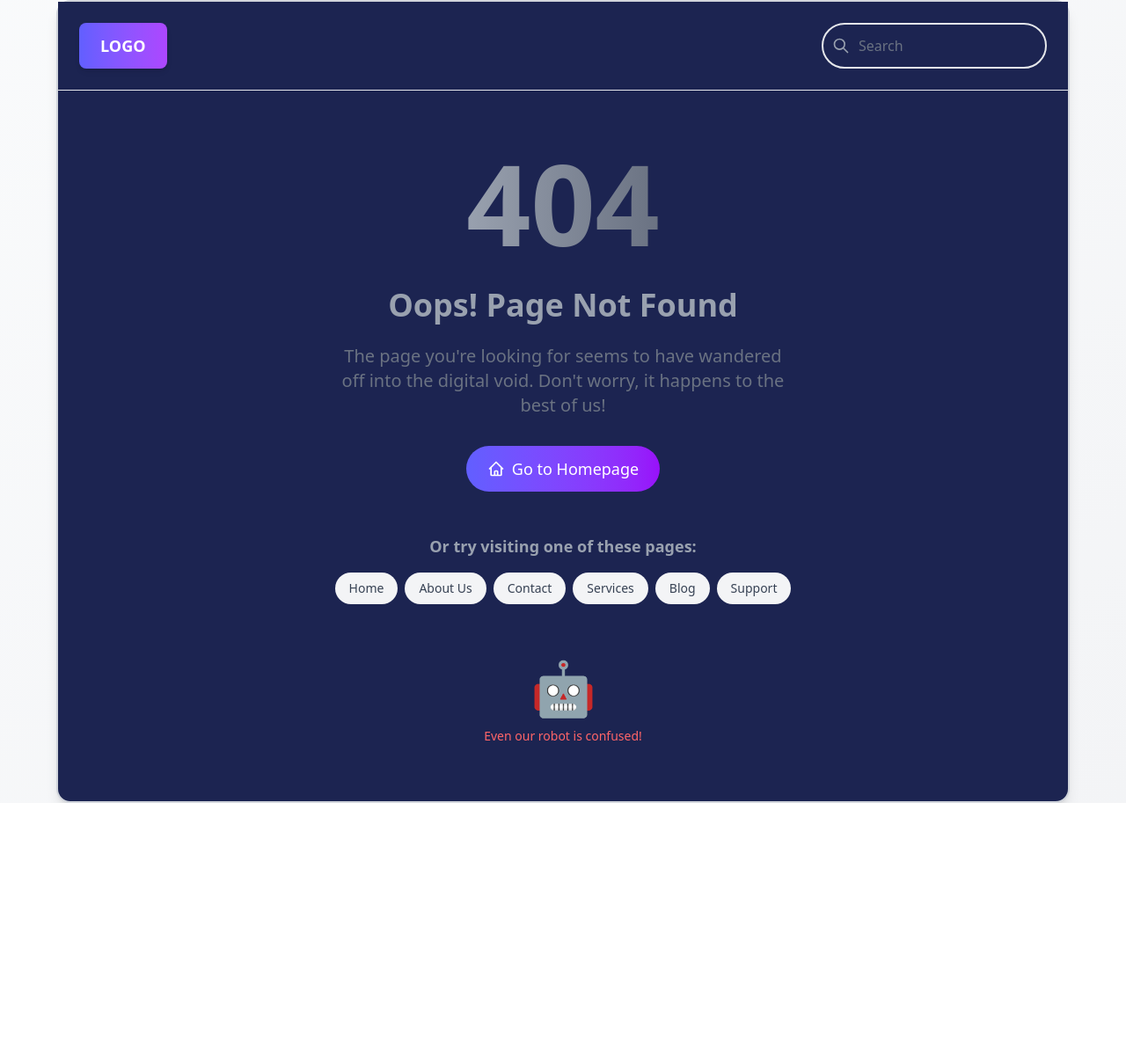
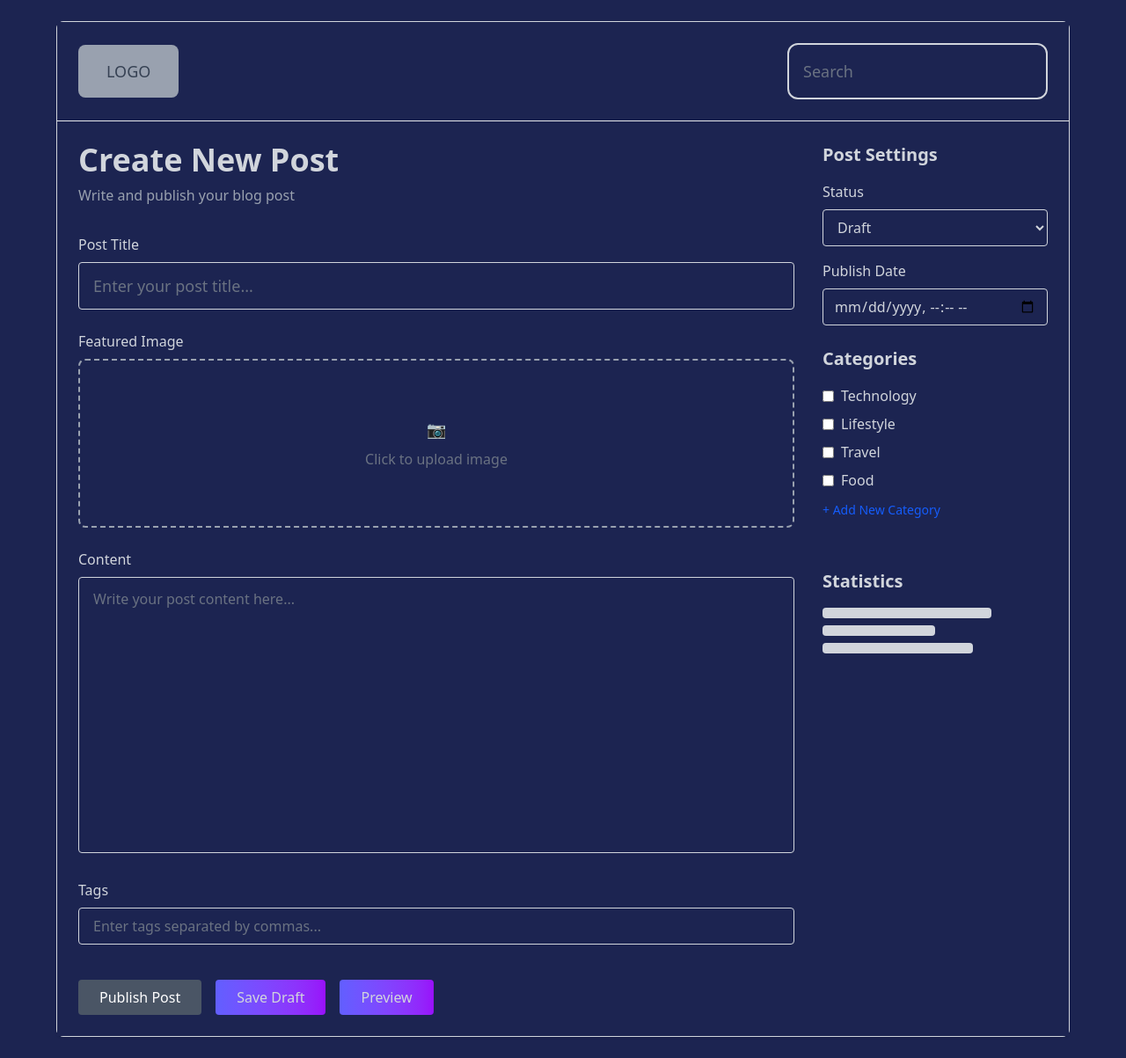
Before and after one commit to Dev-Rid/myBlogWebsite, a React (Vite) app: page /create in a window 1280 px wide. Shown: the whole page at 88% size. Before the commit the page ends 913 px from the top, so only its background shows below. Built offline with nearby package versions, Linux system fonts and the light colour scheme; a web font is replaced by a local one.

Commit message:
feat: added logo component to route fro dashboard

```diff
--- /dev/null
+++ b/src/pages/CreateBlog.jsx
@@ -0,0 +1,192 @@
+import React from 'react';
+
+const CreatePostPage = () => {
+  return (
+    <div className="primary min-h-screen bg-gray-50 p-6">
+      <div className="max-w-6xl mx-auto bg-white rounded-lg border border-gray-300 shadow-sm">
+        {/* Header */}
+        <div className="primary flex items-center justify-between p-6 border-b border-gray-200">
+          <button
+            className='bg-gray-400 rounded-lg px-8 py-4 text-gray-700 font-medium text-lg '
+            // className="bg-gray-300 hover:bg-gray-400 text-gray-700 px-6 py-2 rounded"
+          >
+            LOGO
+          </button>
+          <input
+            type="text"
+            placeholder="Search"
+            // className="w-64 px-4 py-2 bg-gray-200 border border-gray-300 rounded placeholder:text-gray-600 focus:outline-none focus:ring-2 focus:ring-blue-500"
+            className="px-4 py-4 border-2 border-gray-300 rounded-xl text-gray-300 placeholder-gray-500 focus:outline-none focus:border-blue-500 focus:ring-1 focus:ring-blue-500 text-lg"
+
+          />
+        </div>
+
+        <div className="primary flex gap-8 p-6">
+          {/* Main Content - Create Post Form */}
+          <div className="flex-1">
+            {/* Page Header */}
+            <div className="mb-8">
+              <h1 className="text-4xl font-bold text-gray-300 mb-2">Create New Post</h1>
+              <p className="text-gray-400">Write and publish your blog post</p>
+            </div>
+
+            {/* Post Form */}
+            <form className="space-y-6">
+              {/* Post Title */}
+              <div>
+                <label className="block text-gray-300 font-medium mb-2">Post Title</label>
+                <input
+                  type="text"
+                  placeholder="Enter your post title..."
+                  className="primary w-full px-4 py-3 bg-gray-200 border border-gray-300 rounded placeholder:text-gray-500 focus:outline-none focus:ring-2 focus:ring-blue-500 text-lg"
+                />
+              </div>
+
+              {/* Featured Image Upload */}
+              <div>
+                <label className="block text-gray-300 font-medium mb-2">Featured Image</label>
+                <div className="primary w-full h-48 bg-gray-200 border-2 border-dashed border-gray-400 rounded-lg flex items-center justify-center cursor-pointer hover:bg-gray-300">
+                  <div className="text-center">
+                    <div className="text-gray-500 text-lg mb-2">📷</div>
+                    <span className="text-gray-500">Click to upload image</span>
+                  </div>
+                </div>
+              </div>
+
+              {/* Post Content */}
+              <div className=''>
+                <label className=" block text-gray-300 font-medium mb-2">Content</label>
+                <textarea
+                  rows={12}
+                  placeholder="Write your post content here..."
+                  className="primary w-full px-4 py-3 bg-gray-200 border border-gray-300 rounded placeholder:text-gray-500 focus:outline-none focus:ring-2 focus:ring-blue-500 resize-none"
+                ></textarea>
+              </div>
+
+              {/* Tags */}
+              <div>
+                <label className="block text-gray-300 font-medium mb-2">Tags</label>
+                <input
+                  type="text"
+                  placeholder="Enter tags separated by commas..."
+                  className="primary w-full px-4 py-2 bg-gray-200 border border-gray-300 rounded placeholder:text-gray-500 focus:outline-none focus:ring-2 focus:ring-blue-500"
+                />
+              </div>
+
+              {/* Action Buttons */}
+              <div className="flex gap-4 pt-4">
+                <button
+                  type="submit"
+                  className="bg-gray-600 hover:bg-gray-700 text-white px-6 py-2 rounded font-medium"
+                >
+                  Publish Post
+                </button>
+                <button
+                  type="button"
+                  className="bg-gray-300 hover:bg-gray-400  bg-gradient-to-r from-indigo-500 to-purple-600 text-gray-300 px-6 py-2 rounded font-medium"
+                >
+                  Save Draft
+                </button>
+                <button
+                  type="button"
+                  className="bg-gray-200 hover:bg-gray-300  bg-gradient-to-r from-indigo-500 to-purple-600 text-gray-300 px-6 py-2 rounded font-medium"
+                >
+                  Preview
+                </button>
+              </div>
+            </form>
+          </div>
+
+          {/* Sidebar */}
+          <div className="w-64 space-y-6">
+            {/* Post Settings */}
+            <div>
+              <h3 className="text-xl font-bold text-gray-300 mb-4">Post Settings</h3>
+              <div className="space-y-4">
+                {/* Status */}
+                <div>
+                  <label className=" block text-gray-300 font-medium mb-2">Status</label>
+                  <select className="primary w-full px-3 py-2 bg-gray-200 border border-gray-300 rounded text-gray-300">
+                    <option>Draft</option>
+                    <option>Published</option>
+                    <option>Private</option>
+                  </select>
+                </div>
+
+                {/* Publish Date */}
+                <div>
+                  <label className="block text-gray-300 font-medium mb-2">Publish Date</label>
+                  <input
+                    type="datetime-local"
+                    className="primary w-full px-3 py-2 bg-gray-200 border border-gray-300 rounded text-gray-300"
+                  />
+                </div>
+              </div>
+            </div>
+
+            {/* Categories */}
+            <div>
+              <h3 className="text-xl font-bold text-gray-300 mb-4">Categories</h3>
+              <div className="space-y-2">
+                <label className="flex items-center">
+                  <input type="checkbox" className="mr-2" />
+                  <span className="text-gray-300">Technology</span>
+                </label>
+                <label className="flex items-center">
+                  <input type="checkbox" className="mr-2" />
+                  <span className="text-gray-300">Lifestyle</span>
+                </label>
+                <label className="flex items-center">
+                  <input type="checkbox" className="mr-2" />
+                  <span className="text-gray-300">Travel</span>
+                </label>
+                <label className="flex items-center">
+                  <input type="checkbox" className="mr-2" />
+                  <span className="text-gray-300">Food</span>
+                </label>
+              </div>
+              <button className="mt-3 text-blue-600 text-sm hover:underline">
+                + Add New Category
+              </button>
+            </div>
+
+            {/* SEO Settings */}
+            {/* <div>
+              <h3 className="text-xl font-bold text-gray-900 mb-4">SEO</h3>
+              <div className="space-y-3">
+                <div>
+                  <label className="block text-gray-700 text-sm mb-1">Meta Description</label>
+                  <textarea
+                    rows={3}
+                    placeholder="Brief description for search engines..."
+                    className="w-full px-3 py-2 bg-gray-200 border border-gray-300 rounded text-sm placeholder:text-gray-500"
+                  ></textarea>
+                </div>
+                <div>
+                  <label className="block text-gray-700 text-sm mb-1">Focus Keyword</label>
+                  <input
+                    type="text"
+                    placeholder="Main keyword..."
+                    className="w-full px-3 py-2 bg-gray-200 border border-gray-300 rounded text-sm placeholder:text-gray-500"
+                  />
+                </div>
+              </div>
+            </div> */}
+
+            {/* Post Stats Placeholder */}
+            <div className='mt-14'>
+              <h3 className="text-xl font-bold text-gray-300 mb-4">Statistics</h3>
+              <div className="space-y-2">
+                <div className="h-3 bg-gray-300 rounded w-3/4"></div>
+                <div className="h-3 bg-gray-300 rounded w-1/2"></div>
+                <div className="h-3 bg-gray-300 rounded w-2/3"></div>
+              </div>
+            </div>
+          </div>
+        </div>
+      </div>
+    </div>
+  );
+};
+
+export default CreatePostPage;
--- a/src/pages/Dashboard.jsx
+++ b/src/pages/Dashboard.jsx
@@ -1,4 +1,5 @@
 import React, { useState } from 'react';
+import { Link } from 'react-router-dom';
 
 // Simple icon components (you can replace with your preferred icon library)
 const SearchIcon = () => (
@@ -62,13 +63,15 @@ export default function Dashboard() {
           </div>
 
           <nav className="space-y-2">
-            <div className="text-gray-300 py-2 px-3 text-lg cursor-pointer hover:bg-gray-500 rounded">Logo</div>
-            <div className="text-gray-300 py-2 px-3 text-lg cursor-pointer hover:bg-gray-500 rounded">Create New Post</div>
-            <div className="text-gray-300 py-2 px-3 text-lg cursor-pointer hover:bg-gray-500 rounded">Manage Posts</div>
-            <div className="text-gray-300 py-2 px-3 text-lg cursor-pointer hover:bg-gray-500 rounded">Categories</div>
-            <div className="text-gray-300 py-2 px-3 text-lg cursor-pointer hover:bg-gray-500 rounded">Comments</div>
-            <div className="text-gray-300 py-2 px-3 text-lg cursor-pointer hover:bg-gray-500 rounded">Analytics</div>
-            <div className="text-gray-300 py-2 px-3 text-lg cursor-pointer hover:bg-gray-500 rounded">Settings</div>
+            <div className="text-gray-300 py-2 px-3 text-lg cursor-pointer hover:bg-gray-500 rounded"> <Link to="/logo">Logo</Link></div>
+            <div className="text-gray-300 py-2 px-3 text-lg cursor-pointer hover:bg-gray-500 rounded">
+              <Link to="/create">Create New Post</Link>
+            </div>
+            <div className="text-gray-300 py-2 px-3 text-lg cursor-pointer hover:bg-gray-500 rounded"> <Link to="/lmerlimger">Manage Posts</Link></div>
+            <div className="text-gray-300 py-2 px-3 text-lg cursor-pointer hover:bg-gray-500 rounded"><Link to="/lmerlimgersdf">Categories</Link></div>
+            <div className="text-gray-300 py-2 px-3 text-lg cursor-pointer hover:bg-gray-500 rounded"><Link to="/lmerlimgerdfg">Comments</Link></div>
+            <div className="text-gray-300 py-2 px-3 text-lg cursor-pointer hover:bg-gray-500 rounded"><Link to="/lmerlimgerfgg">Analytics</Link></div>
+            <div className="text-gray-300 py-2 px-3 text-lg cursor-pointer hover:bg-gray-500 rounded"><Link to="/lmerlimgersfgg">Settings</Link></div>
           </nav>
         </div>
       </div>
--- a/src/pages/PostDetails.jsx
+++ b/src/pages/PostDetails.jsx
@@ -2,31 +2,36 @@ import React from 'react';
 
 const BlogLayout = () => {
   return (
-    <div className="min-h-screen bg-gray-50 p-6">
+    <div className="primary min-h-screen bg-gray-50 p-6">
       <div className="max-w-6xl mx-auto bg-white rounded-lg border border-gray-300 shadow-sm">
         {/* Header */}
-        <div className="flex items-center justify-between p-6 border-b border-gray-200">
-          <button className="bg-gray-300 hover:bg-gray-400 text-gray-700 px-6 py-2 rounded">
+        <div className="primary flex items-center justify-between p-6 border-b border-gray-200">
+          <button
+            // className="bg-gray-300 hover:bg-gray-400 text-gray-700 px-6 py-2 rounded"
+            className='bg-gray-400 rounded-lg px-8 py-4 text-gray-700 font-medium text-lg '
+          >
             LOGO
           </button>
           <input
             type="text"
             placeholder="Search"
-            className="w-64 px-4 py-2 bg-gray-200 border border-gray-300 rounded placeholder:text-gray-600 focus:outline-none focus:ring-2 focus:ring-blue-500"
+            // className="w-64 px-4 py-2 bg-gray-200 border border-gray-300 rounded placeholder:text-gray-600 focus:outline-none focus:ring-2 focus:ring-blue-500"
+            className="px-4 py-4 border-2 border-gray-300 rounded-xl text-gray-300 placeholder-gray-500 focus:outline-none focus:border-blue-500 focus:ring-1 focus:ring-blue-500 text-lg"
+
           />
         </div>
 
-        <div className="flex gap-8 p-6">
+        <div className="primary flex gap-8 p-6">
           {/* Main Content */}
           <div className="flex-1">
             {/* Post Header */}
             <div className="text-center mb-8">
-              <h1 className="text-4xl font-bold text-gray-900 mb-2">Post Title</h1>
-              <p className="text-gray-600">Author Name • Date</p>
+              <h1 className="text-4xl font-bold text-gray-300 mb-2">Post Title</h1>
+              <p className="text-gray-400">Author Name • Date</p>
             </div>
 
             {/* Featured Image Placeholder */}
-            <div className="w-full h-64 bg-gray-200 border border-gray-300 rounded-lg flex items-center justify-center mb-8">
+            <div className="primary w-full h-64 bg-gray-200 border border-gray-300 rounded-lg flex items-center justify-center mb-8">
               <span className="text-gray-500 text-lg">Image</span>
             </div>
 
@@ -59,18 +64,18 @@ const BlogLayout = () => {
           <div className="w-64 space-y-8">
             {/* Categories */}
             <div>
-              <h3 className="text-2xl font-bold text-gray-900 mb-4">Categories</h3>
+              <h3 className="text-2xl font-bold text-gray-300 mb-4">Categories</h3>
               <div className="space-y-3">
-                <button className="w-full bg-gray-300 hover:bg-gray-400 text-gray-700 py-2 px-4 rounded text-left">
+                <button className="w-full bg-gray-500 hover:bg-gray-400 text-gray-300 py-2 px-4 rounded text-left">
                   Category 1
                 </button>
-                <button className="w-full bg-gray-300 hover:bg-gray-400 text-gray-700 py-2 px-4 rounded text-left">
+                <button className="w-full bg-gray-500 hover:bg-gray-400 text-gray-300 py-2 px-4 rounded text-left">
                   Category 2
                 </button>
-                <button className="w-full bg-gray-300 hover:bg-gray-400 text-gray-700 py-2 px-4 rounded text-left">
+                <button className="w-full bg-gray-500 hover:bg-gray-400 text-gray-300 py-2 px-4 rounded text-left">
                   Category 3
                 </button>
-                <button className="w-full bg-gray-300 hover:bg-gray-400 text-gray-700 py-2 px-4 rounded text-left">
+                <button className="w-full bg-gray-500 hover:bg-gray-400 text-gray-300 py-2 px-4 rounded text-left">
                   Category 4
                 </button>
               </div>
@@ -78,8 +83,8 @@ const BlogLayout = () => {
 
             {/* Comments Sidebar */}
             <div>
-              <h3 className="text-2xl font-bold text-gray-900 mb-4">Comments</h3>
-              <div className="h-16 bg-gray-200 border border-gray-300 rounded"></div>
+              <h3 className="text-2xl font-bold text-gray-300 mb-4">Comments</h3>
+              <div className="h-16 bg-gray-400 border border-gray-300 rounded"></div>
             </div>
           </div>
         </div>
```
Also changed, not shown: src/pages/Logo.jsx (added, +12 -0 lines), src/routes/index.jsx (+10 -0 lines).
